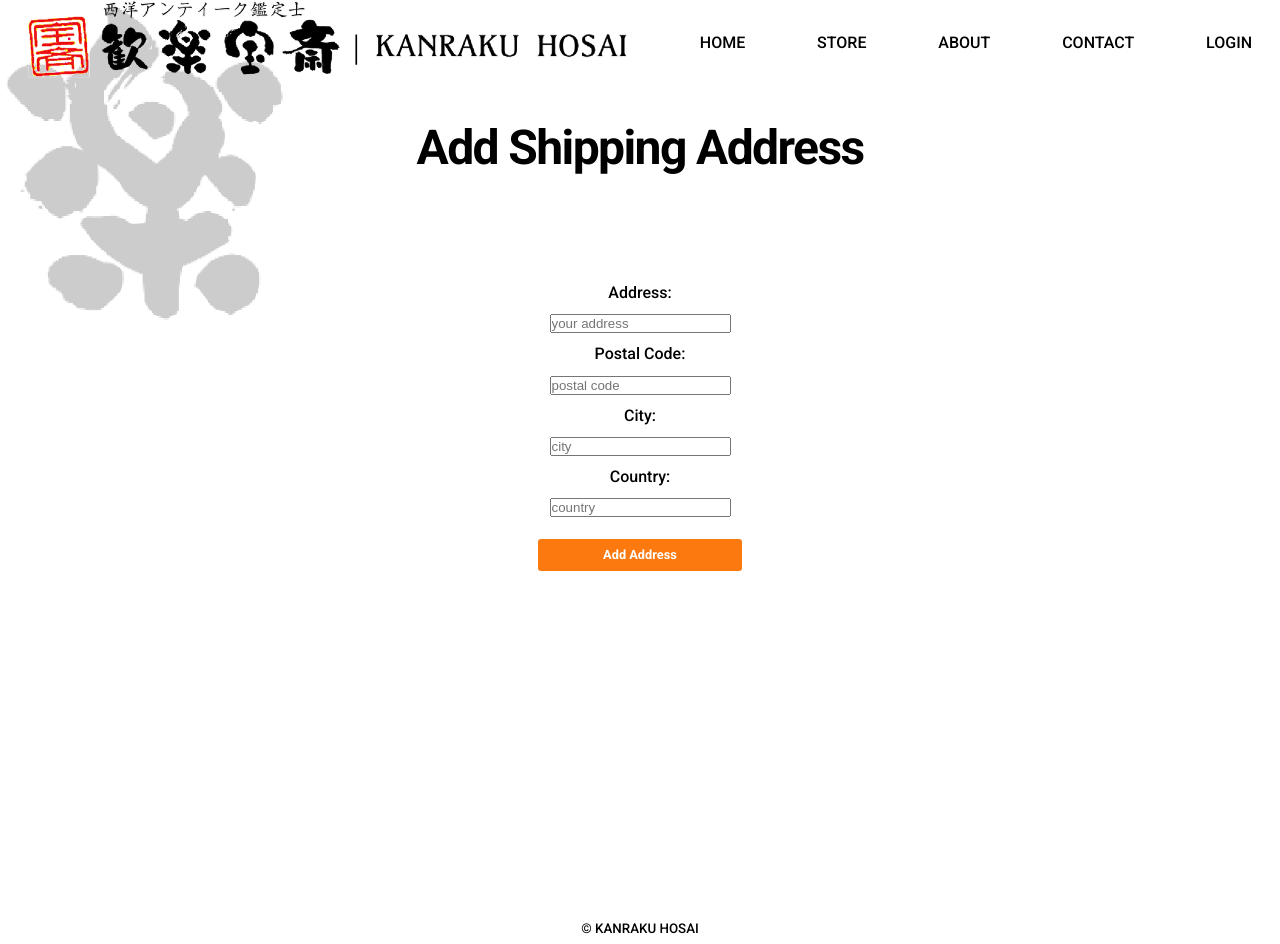
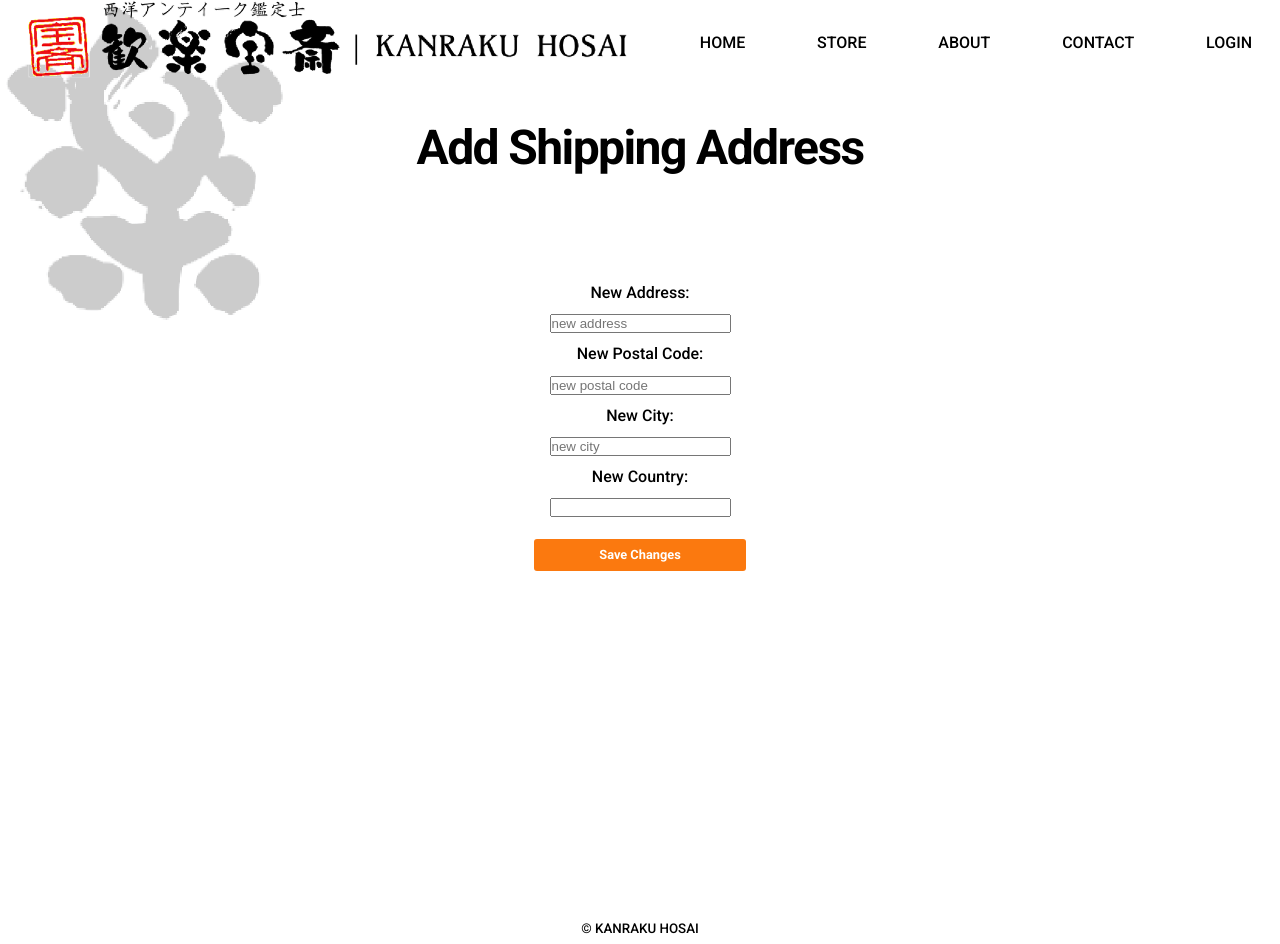
Before and after one commit to rominamarmontel/kanraku-frontend, a React (Vite) app: page /profile/add-address in a window 1280 px wide. Built offline with nearby package versions, Linux system fonts and the light colour scheme.

Commit message:
add shipping address working

```diff
--- a/src/pages/ProfilePage/Forms/FormAddAddress.jsx
+++ b/src/pages/ProfilePage/Forms/FormAddAddress.jsx
@@ -1,16 +1,17 @@
 import React, { useState, useContext } from 'react'
+import { useNavigate } from 'react-router-dom';
+import { AuthContext } from '../../../context/AuthContext';
 import './FormAddAddress.css'
 import myApi from '../../../service/service'
-import { AuthContext } from '../../../context/AuthContext'
 
-
-const FormAddAddress = () => {
+const AddAddress = () => {
+  const { user, setUser } = useContext(AuthContext)
+  const navigate = useNavigate()
   const [address, setAddress] = useState('')
   const [postalCode, setPostalCode] = useState('')
   const [city, setCity] = useState('')
-  const [country, setCountry] = useState('')
+  const [country, setCountry] = useState(' ')
   const [message, setMessage] = useState('')
-  const { user } = useContext(AuthContext)
 
   const handleAddressChange = (event) => {
     setAddress(event.target.value)
@@ -29,56 +30,50 @@ const FormAddAddress = () => {
   }
 
   const handleSubmit = async (event) => {
-    event.preventDefault();
+    event.preventDefault()
 
-    const address = {
-      address : user.shippingAddress.address,
-      postalCode : user.shippingAddress.postalCode,
-      city : user.shippingAddress.city,
-      country : user.shippingAddress.country
-    };
+    const newAddress = {
+      shippingAddress : {
+        address,
+        postalCode,
+        city,
+        country
+      }
+    }
 
     try {
-      const response = await myApi.patch('/user/edit', JSON.stringify(address), {
-        headers: {
-          'Content-Type': 'application/json'
-        }
-      })
+      const response = await myApi.patch('/user/edit', newAddress)
+      // console.log(editedAddress)
+      setUser(response.data)
+      navigate('/profile')
 
-      if (response.ok) {
-        setMessage('Address added successfully')
-      } else {
-        setMessage('Failed to add address')
-      }
     } catch (error) {
-      console.log(error);
-      setMessage('An error occurred while adding address')
+      console.log(error)
+      setMessage('An error occurred while creating changes')
     }
-  };
-
-
+  }
 
   return (
     <div className='FormAddAddress'>
       <h2>Add Shipping Address</h2>
       <form onSubmit={handleSubmit}>
-        <label htmlFor='address'>Address:</label>
-          <input type="text" value={address} name='address' id='address' onChange={handleAddressChange} placeholder='your address'/>
+        <label htmlFor='address'>New Address:</label>
+          <input type="text" value={address} name='address' id='address' onChange={handleAddressChange} placeholder='new address'/>
 
-        <label htmlFor='postalCode'>Postal Code:</label>
-          <input type="text" value={postalCode} name='postalCode' id='postalCode' onChange={handlePostalCodeChange} placeholder='postal code'/>
+        <label htmlFor='postalCode'>New Postal Code:</label>
+          <input type="text" value={postalCode} name='postalCode' id='postalCode' onChange={handlePostalCodeChange} placeholder='new postal code'/>
 
-        <label htmlFor='city'>City:</label>
-          <input type="text" value={city} name='city' id='city' onChange={handleCityChange} placeholder='city'/>
+        <label htmlFor='city'>New City:</label>
+          <input type="text" value={city} name='city' id='city' onChange={handleCityChange} placeholder='new city'/>
 
-        <label htmlFor='country'>Country:</label>
-          <input type="text" value={country} name='country' id='country' onChange={handleCountryChange} placeholder='country'/>
+        <label htmlFor='country'>New Country:</label>
+          <input type="text" value={country} name='country' id='country' onChange={handleCountryChange} placeholder='new country'/>
 
-        <button>Add Address</button>
+        <button>Save Changes</button>
       </form>
       <div>{message}</div>
     </div>
   )
 }
 
-export default FormAddAddress
+export default AddAddress
--- a/src/pages/ProfilePage/Forms/FormEditAddress.jsx
+++ b/src/pages/ProfilePage/Forms/FormEditAddress.jsx
@@ -39,7 +39,6 @@ const EditAddress = () => {
         city,
         country
       }
-
     }
 
     try {
```
